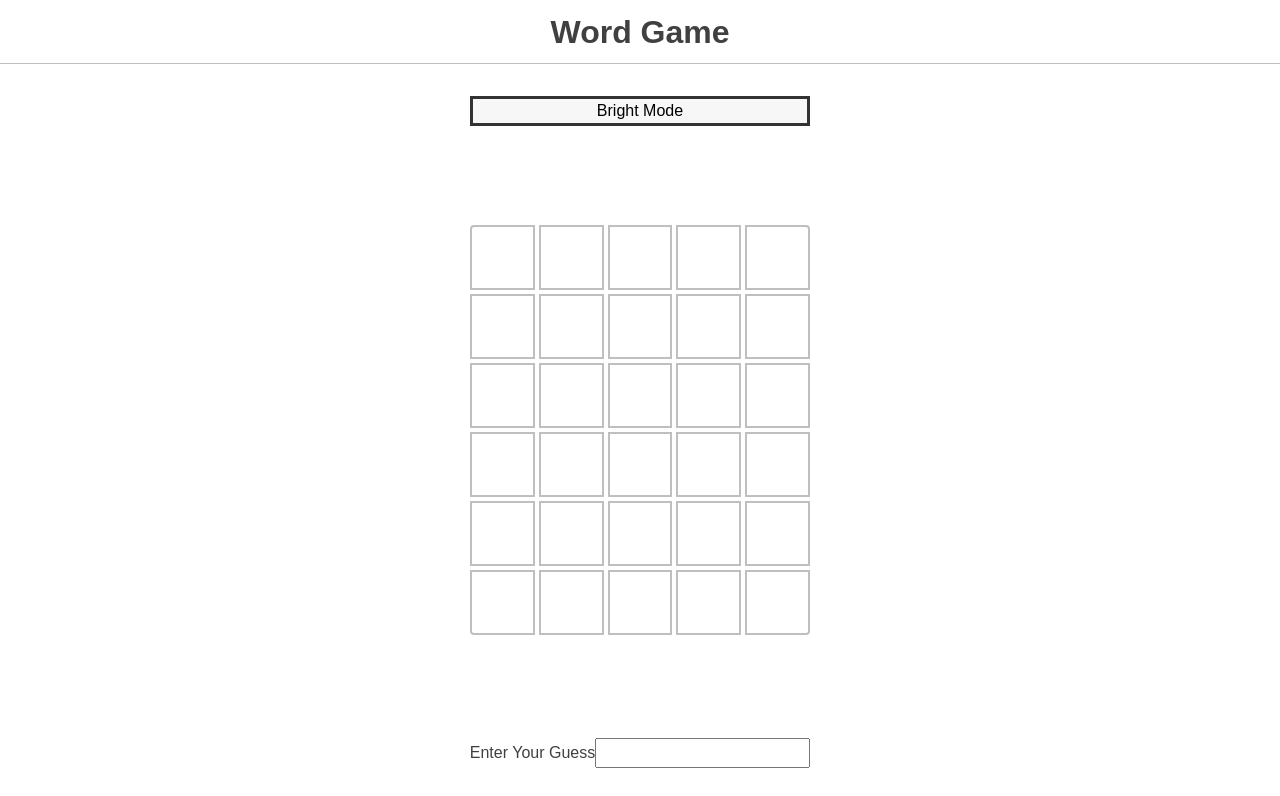
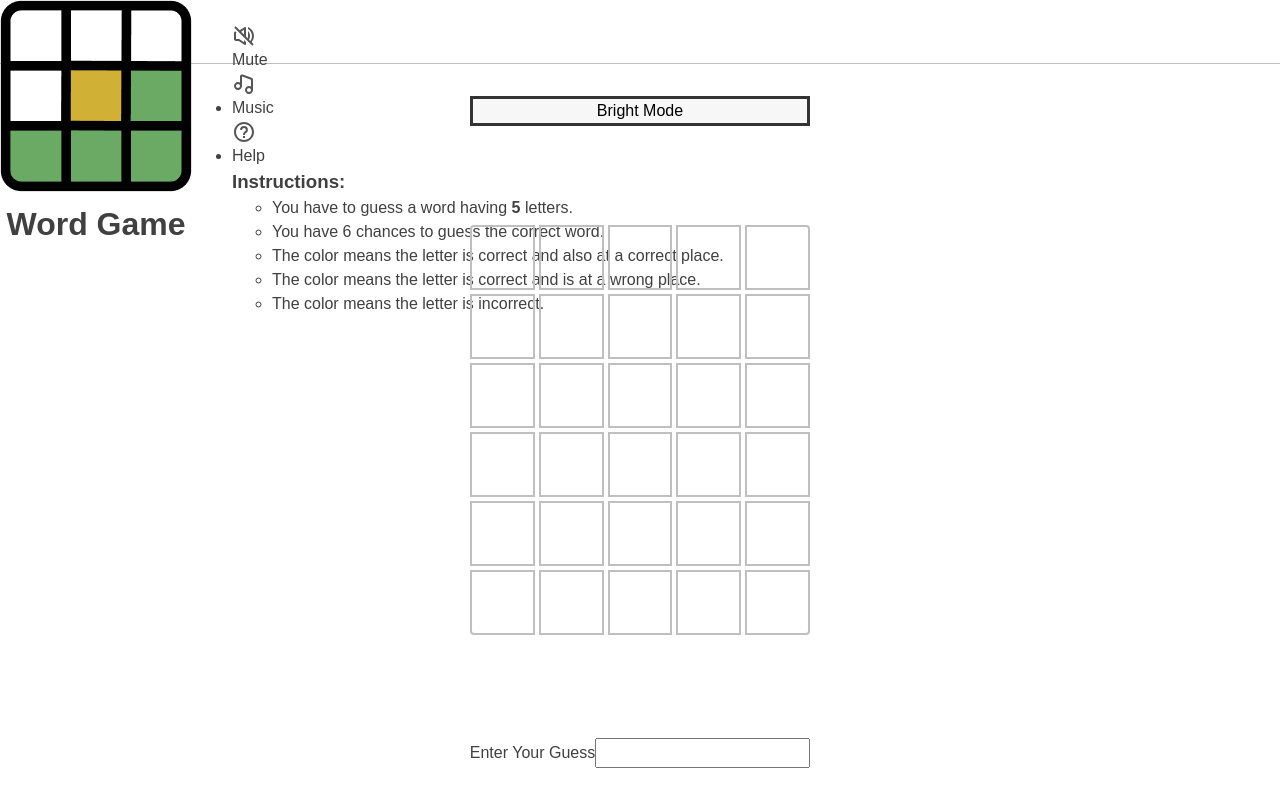
Before and after one commit to sheraz4196/Wordle-GAME, a React (Vite) app: page / in a window 1280 px wide. Shown: the top 796 px of the page. Built offline with nearby package versions, Linux system fonts and the light colour scheme.

Commit message:
Update Header.jsx
Header optimized

```diff
--- a/src/components/Header/Header.jsx
+++ b/src/components/Header/Header.jsx
@@ -1,9 +1,17 @@
-import React from 'react';
-
+import React from "react";
+import Menu from "../Menu/Menu";
 function Header() {
   return (
-    <header>
-      <h1>Word Game</h1>
+    <header className="header">
+      <div className="game-info">
+        <img
+          src="../../public/favicon.09ab7678.png"
+          alt="Game Icon"
+          className="game-icon"
+        />
+        <h1>Word Game</h1>
+      </div>
+      <Menu />
     </header>
   );
 }
```
